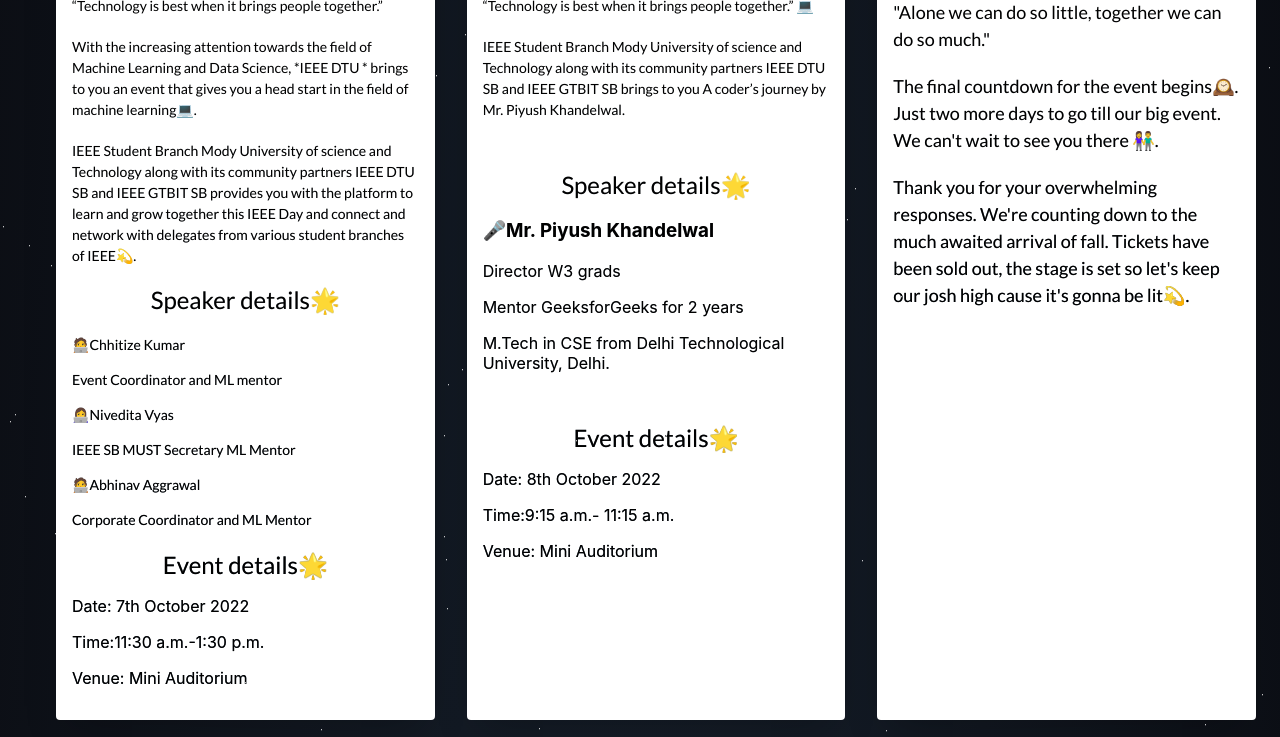
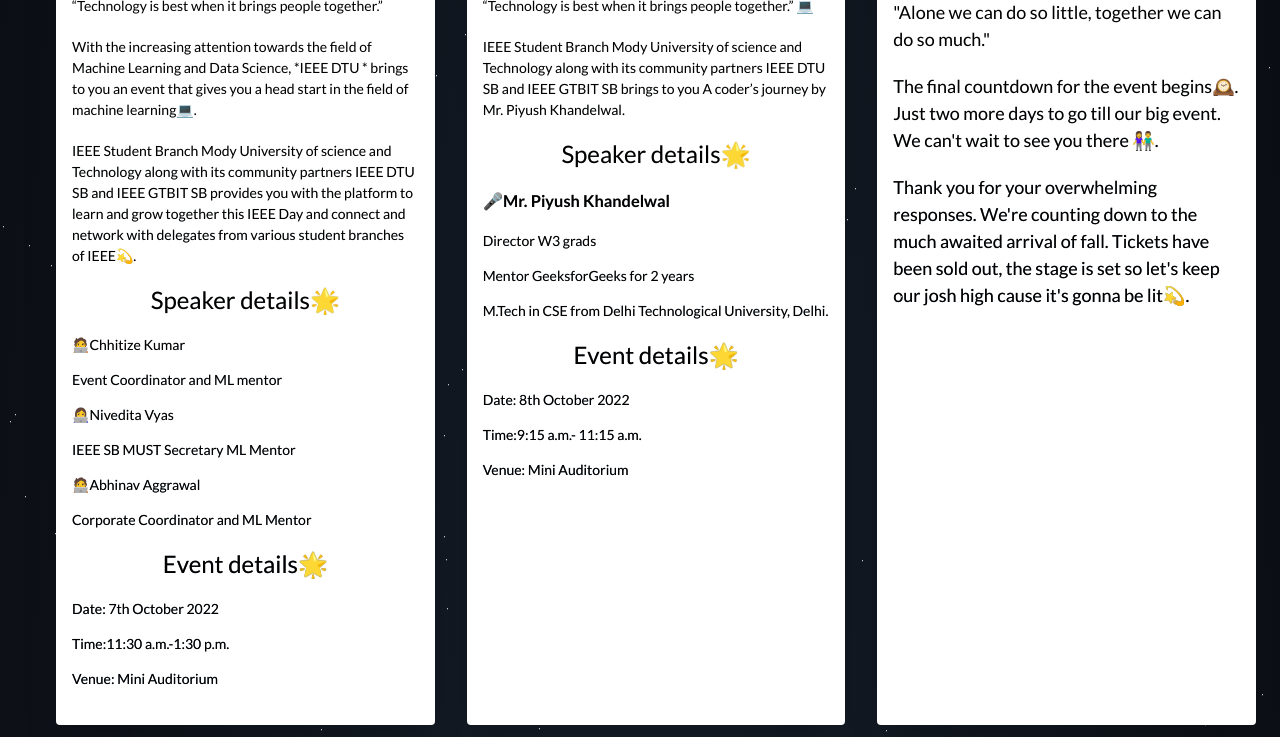
Before and after one commit to ritika728/Fest_Website, a React (Create React App) app: page /events in a window 1280 px wide. Shown: the part 2280-3017 px from the top of the page. Built offline with nearby package versions, Linux system fonts and the light colour scheme.

Commit message:
font events

```diff
--- a/src/components/events/events.jsx
+++ b/src/components/events/events.jsx
@@ -219,12 +219,15 @@
                       <p>🧑‍💻Abhinav Aggrawal</p>
                       <p>Corporate Coordinator and ML Mentor</p>
                     </p>
-                  </p>
-
-                  <h1>Event details🌟</h1>
+                    <h1>Event details🌟</h1>
+                  <p>
                   <p>Date: 7th October 2022</p>
                   <p>Time:11:30 a.m.-1:30 p.m.</p>
                   <p>Venue: Mini Auditorium</p>
+                  </p>
+                  </p>
+
+
                 </div>
               </div>
             </li>
@@ -243,9 +246,7 @@
                     Technology along with its community partners IEEE DTU SB and
                     IEEE GTBIT SB brings to you A coder’s journey by Mr. Piyush
                     Khandelwal.
-                  </p>
-                  <p>
-                    <h1 style={{ marginTop: "50px"}}>
+                    <h1 style={{ }}>
                       Speaker details🌟
                     </h1>
                     <p>
@@ -257,14 +258,18 @@
                         Delhi.
                       </p>
                     </p>
-                  </p>
 
-                  <h1 style={{ marginTop: "50px"}}>
+                  <h1 style={{ }}>
                     Event details🌟
                   </h1>
                   <p>Date: 8th October 2022</p>
                   <p>Time:9:15 a.m.- 11:15 a.m.</p>
                   <p>Venue: Mini Auditorium</p>
+                  </p>
+
+
+
+
                 </div>
               </div>
             </li>
@@ -328,12 +333,13 @@
                   </p>
                   <p className="card_text">
                   IEEE Mody University of of science and technology in collaboration with IEEE DTU and IEEE GTBIT brings to you IEEE Day Celebrations'22, "KBC" where you will be asked questions from general knowledge to technical. So brush up your knowledge and join us in this exciting event.
-                  </p>
-
                   <h1>Event details🌟</h1>
                   <p>Date: 8th October 2022</p>
                   <p>Time:11:30 a.m.-1:30 p.m.</p>
                   <p>Venue: ABB 01</p>
+                  </p>
+
+
                 </div>
               </div>
             </li>
@@ -350,14 +356,15 @@
                   </p>
                   <p className="card_text" style={{ }}>
                   IEEE Mody University of of science and technology in collaboration with IEEE DTU and IEEE GTBIT provides you with a platform to bring changes in the world by brainstorming ideas that help make internet become a safer space for everyone. Join us in " IDEATHON:DARK SIDE OF THE WEB" 🌠
-                  </p>
-
                   <h1>
                     Event details🌟
                   </h1>
                   <p>Date: 8th October 2022</p>
                   <p>Time:2:45 p.m.- 5:00 p.m.</p>
                   <p>Venue: ABB 01</p>
+                  </p>
+
+
                 </div>
               </div>
             </li>
@@ -376,8 +383,7 @@
                   <p className="card_text" style={{  }}>
 
 IEEE Mody University of science and technology in collaboration with IEEE DTU and IEEE GTBIT introduces it’s panel of judges for "IDEATHON: The Dark Side of the Web". 💫
-                  </p>
-                  <h1>
+<h1>
                     Judge details🌟
                   </h1>
                   <h4>Mr. Hitesh Jahngir📝</h4>
@@ -387,6 +393,8 @@
                  <h4>Dr. Somil Jain📝</h4>
                  <p>Assistant Professor</p>
                  <p>SET,Mody university</p>
+                  </p>
+
                 </div>
               </div>
             </li>
@@ -406,7 +414,6 @@
                   </p>
                   <p className="card_text" style={{ }}>
                   IEEE Student Branch Mody University of science and Technology along with its community partners IEEE DTU SB and IEEE GTBIT SB invites you to be a part of a hands on workshop on Portfolio Building using React that upskills your resume into a portfolio that makes you outshine in interviews and placements.📈
-                  </p>
                   <h1>
                     Speaker details🌟
                   </h1>
@@ -420,6 +427,8 @@
                   <p>Date: 8th October 2022</p>
                   <p>Time:5 p.m.- 6:30 p.m.</p>
                   <p>Venue: ABB 01</p>
+                  </p>
+
                 </div>
               </div>
             </li>
@@ -521,13 +530,15 @@
                   <p className="card_text" style={{ }}>
                   IEEE Student Branch Mody University of science and Technology along with its community partners IEEE DTU SB and IEEE GTBIT SB brings to you an evening that brings out your filmy side and showcase you talents through various performances🌟.
                   </p>
-                  <p>Catch a glimpse of our * ”Dress up as your favourite Bollywood Character”* and win exciting prizes🏆.</p>
-
+                  <p className="card_text">Catch a glimpse of our "Dress up as your favourite Bollywood Character” and win exciting prizes🏆.
                   <h1>
                     Event details🌟
                   </h1>
                   <p>Date: 9th October 2022</p>
                   <p>Venue: Sangeet Samrat Tansen Sabhaghar</p>
+                  </p>
+
+
                 </div>
               </div>
             </li>
```
